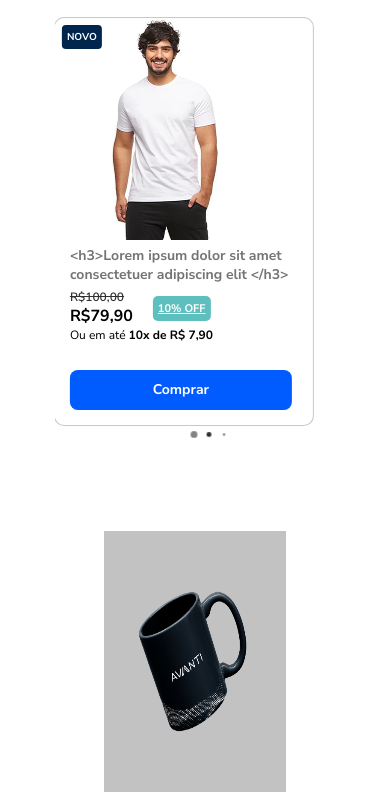
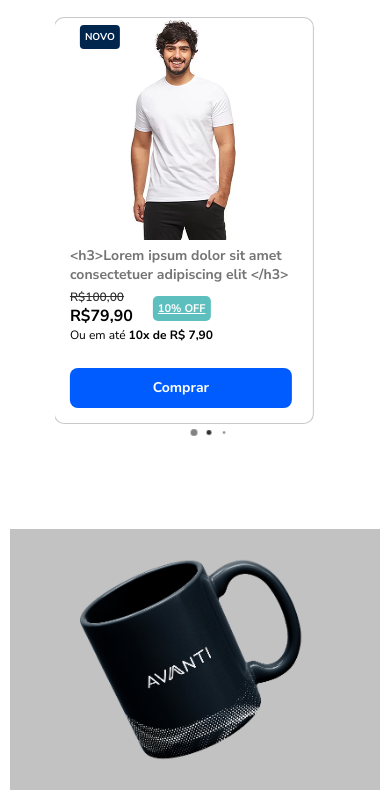
Before and after one commit to Emmanuelf21/Projeto-1, a plain HTML site: page index.html in a window 390 px wide. Shown: the part 264-1071 px from the top of the page. Drawn offline with nearby package versions, Linux system fonts and the light colour scheme.

Commit message:
mobile finalizado

```diff
--- a/css/slider.css
+++ b/css/slider.css
@@ -17,8 +17,8 @@
 }
 
 .wrapper .card {
-    height: 409px;
-    width: 238px;
+    height: auto;
+    width: 222px;
     display: flex;
     flex-direction: column;
     background: #fff;
@@ -30,6 +30,8 @@
 
 .card .card-image {
     position: relative;
+    width: 222px;
+    align-self: center;
 }
 
 .card .card-image img {
--- a/css/style.css
+++ b/css/style.css
@@ -817,11 +817,24 @@ body {
 
    /* produtos */
     .container-produto-esquerdo{
-        height: 630px;
+        height: 700px;
     }
 
     .container-produto-esquerdo .flex{
         flex-direction: column;
+    }
+
+    .container-produto-esquerdo .flex .produto-imagem {
+        height: fit-content;
+    }
+
+    .container-produto-esquerdo .flex .produto-imagem img{
+        /* width: 90%; */
+        height: auto;
+        object-fit: contain;
+    }
+    .container-produto-esquerdo .flex .info-produto{
+        width: 90%;
     }
 
     .container-produto-direito>.flex{
@@ -846,9 +859,7 @@ body {
 
     }
 
-    .container-produto-esquerdo .flex .info-produto{
-        width: fit-content;
-    }
+
 
     .segundo-banner div {
         height: 40px;
```
